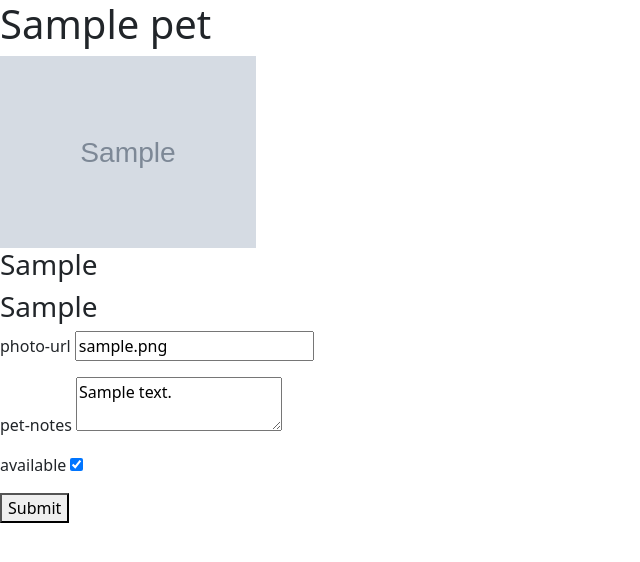
After one commit to JoHeyJo/adoption-agency, a Flask app: page /1 in a window 1280 px wide. The commit adds this page. Shown: the top 562 px of the page, without its empty margins (0-640 px from the left). Run offline with Flask 2, Linux system fonts and the light colour scheme; tables that the repository leaves empty hold one stand-in row (values such as "Sample post"); grey boxes marked "Sample" are stand-in pictures.

Commit message:
finished step 9

```diff
--- a/app.py
+++ b/app.py
@@ -7,13 +7,13 @@ from flask_debugtoolbar import DebugToolbarExtension
 
 from models import db, connect_db, Pet
 
-from forms import AddPetForm
+from forms import AddPetForm, EditPetForm
 
 app = Flask(__name__)
 
 app.config['SECRET_KEY'] = "secret"
 
-app.config['SQLALCHEMY_DATABASE_URI'] = "postgresql://davidjeffers:1234@localhost:5432/adopt" # added davidjeffers:1234@localhost:5432
+app.config['SQLALCHEMY_DATABASE_URI'] = "postgresql:///adopt" # added davidjeffers:1234@localhost:5432
 app.config['SQLALCHEMY_TRACK_MODIFICATIONS'] = False
 
 connect_db(app)
@@ -28,7 +28,7 @@ toolbar = DebugToolbarExtension(app)
 
 
 @app.get("/")
-def homepage():
+def show_homepage():
     """lists pets"""
     pets = Pet.query.all()
     return render_template("homepage.html", pets=pets)
@@ -53,3 +53,22 @@ def show_pet_form():
 
     else:
         return render_template('pet_form.html', form=form)
+
+@app.route("/<int:pet_id>", methods=["GET", "POST"])
+def edit_pet(pet_id):
+    """display pet info or edit"""
+
+    pet = Pet.query.get_or_404(pet_id)
+
+    form = EditPetForm(obj=pet)
+
+    if form.validate_on_submit():
+        pet.photo_url = form.photo_url.data
+        pet.notes = form.notes.data
+        pet.available = form.available.data
+        db.session.commit()
+        flash(f'{pet.name} edited')
+        return redirect(f"/{pet_id}")
+
+    else:
+        return render_template("display_edit_pet.html", form=form, pet=pet)
--- a/forms.py
+++ b/forms.py
@@ -1,16 +1,21 @@
 """Forms for adopt app."""
 
-from tkinter.tix import Select
 from flask_wtf import FlaskForm
-from wtforms import StringField, FloatField, TextAreaField, SelectField
+from wtforms import StringField, FloatField, TextAreaField, SelectField, BooleanField
 from wtforms.validators import InputRequired, Optional, URL
 
 class AddPetForm(FlaskForm):
-    """Form for adding pets"""
-
+    """Form for adding and validating pets"""
 
     name = StringField("pet-name", validators=[InputRequired()])
     species = SelectField("pet-species", choices=[("cat","Cat"), ("dog", "Dog"), ("porcupine", "Porcupine")], validators=[InputRequired()])
     photo_url = StringField("photo-url", validators=[ URL()])
     age = SelectField("pet-age", choices=[("baby", "Baby"), ("young", "Young"), ("adult", "Adult"), ("senior", "Senior") ], validators=[InputRequired()])
     notes = TextAreaField("pet-notes", validators=[Optional()])
+
+class EditPetForm(FlaskForm):
+    """form for editing and validating pet form"""
+
+    photo_url = StringField("photo-url", validators=[ URL(), Optional()])
+    notes = TextAreaField("pet-notes", validators=[Optional()])
+    available = BooleanField("available")
--- a/templates/base.html
+++ b/templates/base.html
@@ -4,10 +4,10 @@
     <meta charset="UTF-8" />
     <link
       href="https://cdn.jsdelivr.net/npm/bootstrap@5.1.3/dist/css/bootstrap.min.css"
-      rel="stylesheet"
-      integrity="sha384-1BmE4kWBq78iYhFldvKuhfTAU6auU8tT94WrHftjDbrCEXSU1oBoqyl2QvZ6jIW3"
+      rel="stylesheet"integrity="sha384-1BmE4kWBq78iYhFldvKuhfTAU6auU8tT94WrHftjDbrCEXSU1oBoqyl2QvZ6jIW3"
       crossorigin="anonymous"
     />
+    <link rel="stylesheet" href="static/style.css">
     <title>{% block title %} Base {% endblock %}</title>
   </head>
   <body>
--- /dev/null
+++ b/templates/display_edit_pet.html
@@ -0,0 +1,30 @@
+{% extends 'base.html' %}
+
+{% block title %} Display/edit pet info {% endblock %}
+
+{% block content %}
+
+<h1>{{ pet.name }}</h1>
+
+{% if pet.photo_url %}
+  <img src="{{pet.photo_url}}" style="max-width: 20%">
+{% endif %}
+<h3> {{ pet.age }}</h3>
+<h3> {{ pet.species }}</h3>
+
+<form id="edit_pet" method="POST">
+  {{ form.hidden_tag() }}
+  <!--add type=hidden form fields -->
+
+  {% for field in form if field.widget.input_type != 'hidden' %}
+
+  <p>
+    {{ field.label }} {{ field }} {% for error in field.errors %} {{ error }} {%
+    endfor %}
+  </p>
+
+  {% endfor %}
+
+  <button type="submit">Submit</button>
+</form>
+{% endblock %}
--- a/templates/homepage.html
+++ b/templates/homepage.html
@@ -6,7 +6,7 @@ content %}
 {% for pet in pets %}
 
 <div id="name" class="col-9 mt-2" style="max-width: 10%">
-  <a href=""> {{pet.name}}</a>
+  <a href="/{{pet.id}}"> {{pet.name}}</a>
   <img src="{{pet.photo_url}}" class="img-fluid mt-2" />
   {% if pet.available %}
   <b>available</b>
```
